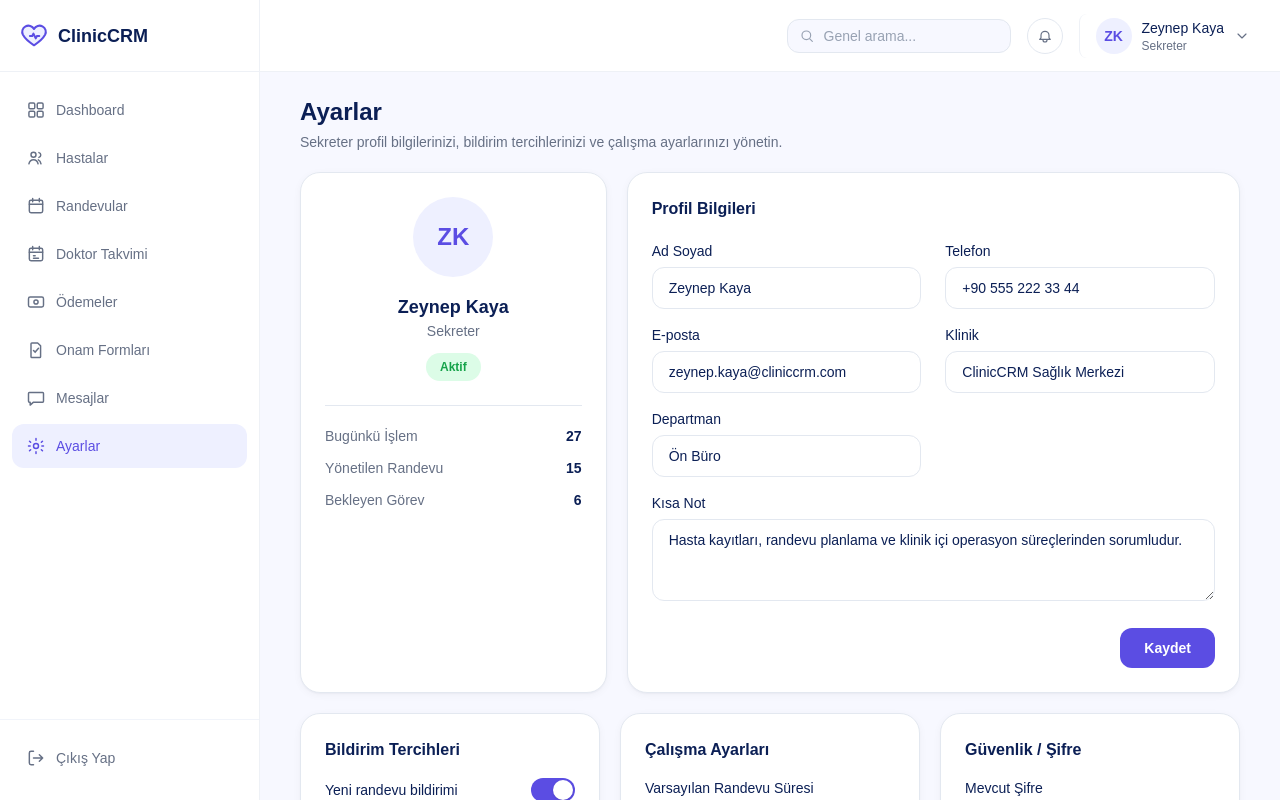
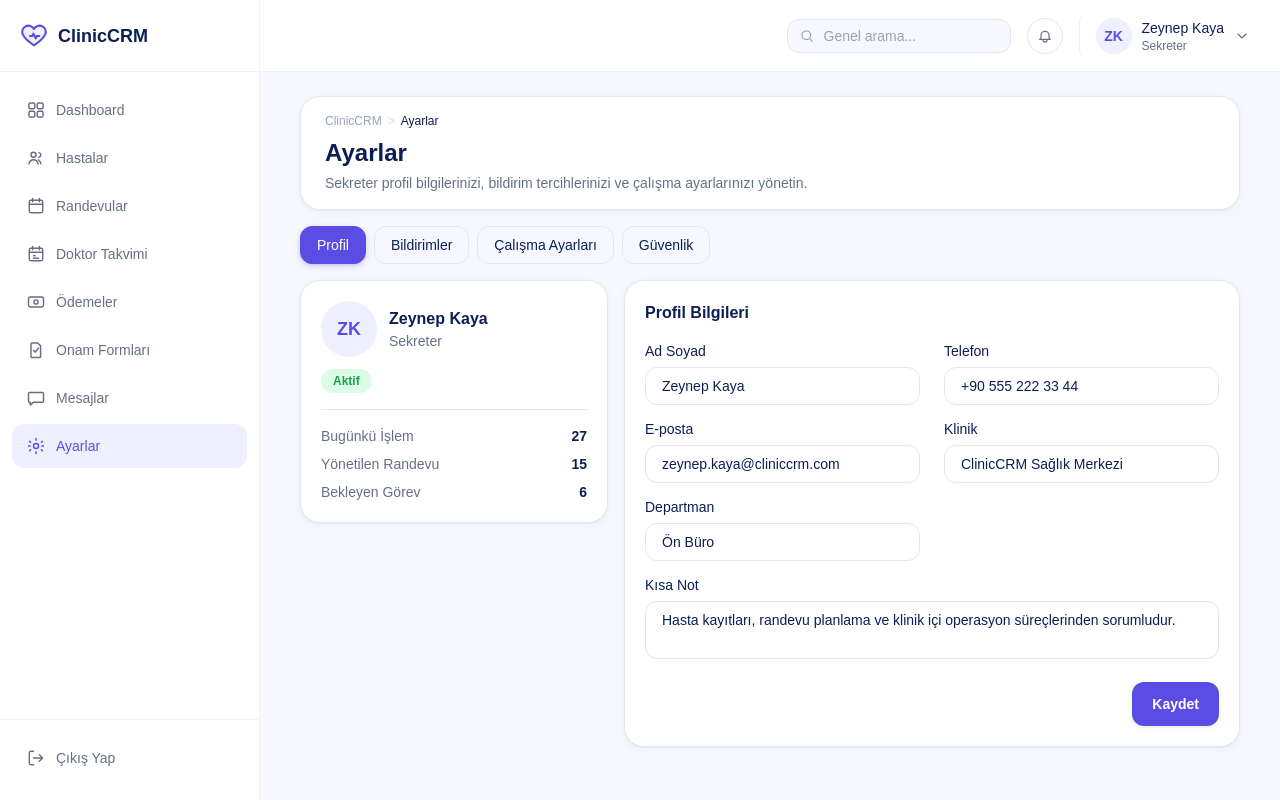
Before and after one commit to zeynep-tuna/clinic-crm, a Next.js app in the folder frontend/: page /secretary/settings in a window 1280 px wide. Built offline with nearby package versions, Linux system fonts and the light colour scheme.

Commit message:
Polish secretary settings page

```diff
--- a/frontend/app/secretary/settings/page.tsx
+++ b/frontend/app/secretary/settings/page.tsx
@@ -1,29 +1,71 @@
+"use client";
+
+import { useState } from "react";
 import SecretarySettingsProfileCard from "@/components/secretary/SecretarySettingsProfileCard";
 import SecretarySettingsForm from "@/components/secretary/SecretarySettingsForm";
 import SecretaryNotificationSettings from "@/components/secretary/SecretaryNotificationSettings";
 import SecretaryWorkPreferences from "@/components/secretary/SecretaryWorkPreferences";
 import SecretarySecuritySettings from "@/components/secretary/SecretarySecuritySettings";
 
+const tabs = ["Profil", "Bildirimler", "Çalışma Ayarları", "Güvenlik"] as const;
+
+type TabValue = (typeof tabs)[number];
+
 export default function SecretarySettingsPage() {
+  const [activeTab, setActiveTab] = useState<TabValue>("Profil");
+
   return (
-    <div className="flex flex-col gap-5">
-      <div>
-        <h1 className="text-2xl font-bold text-[#0B1F55]">Ayarlar</h1>
+    <div className="flex flex-col gap-4">
+      <div className="rounded-[20px] border border-[#E3E8F0] bg-white px-6 py-4 shadow-[0_1px_2px_rgba(16,24,40,0.04),0_2px_8px_rgba(16,24,40,0.04)]">
+        <div className="flex items-center gap-1.5 text-xs text-[#98A2B3]">
+          <span>ClinicCRM</span>
+          <span className="text-[#D0D5DD]">&gt;</span>
+          <span className="font-medium text-[#0B1F55]">Ayarlar</span>
+        </div>
+
+        <h1 className="mt-2 text-2xl font-bold text-[#0B1F55]">Ayarlar</h1>
         <p className="mt-1 text-sm text-[#667085]">
           Sekreter profil bilgilerinizi, bildirim tercihlerinizi ve çalışma ayarlarınızı yönetin.
         </p>
       </div>
 
-      <div className="grid grid-cols-1 gap-5 lg:grid-cols-[1fr_2fr]">
-        <SecretarySettingsProfileCard />
-        <SecretarySettingsForm />
+      <div className="flex flex-wrap items-center gap-2">
+        {tabs.map((tab) => {
+          const isActive = activeTab === tab;
+
+          return (
+            <button
+              key={tab}
+              type="button"
+              onClick={() => setActiveTab(tab)}
+              className={`rounded-xl border px-4 py-2 text-sm font-medium transition-colors ${
+                isActive
+                  ? "border-[#5B4DE3] bg-[#5B4DE3] text-white shadow-[0_1px_2px_rgba(16,24,40,0.06),0_2px_6px_rgba(91,77,227,0.25)]"
+                  : "border-[#E3E8F0] text-[#0B1F55] hover:border-[#DCD8FF] hover:bg-[#F7F8FF]"
+              }`}
+            >
+              {tab}
+            </button>
+          );
+        })}
       </div>
 
-      <div className="grid grid-cols-1 gap-5 lg:grid-cols-3">
-        <SecretaryNotificationSettings />
-        <SecretaryWorkPreferences />
-        <SecretarySecuritySettings />
-      </div>
+      {activeTab === "Profil" && (
+        <div className="grid grid-cols-1 items-start gap-4 lg:grid-cols-[1fr_2fr]">
+          <SecretarySettingsProfileCard />
+          <SecretarySettingsForm />
+        </div>
+      )}
+
+      {activeTab === "Bildirimler" && <SecretaryNotificationSettings />}
+
+      {activeTab === "Çalışma Ayarları" && <SecretaryWorkPreferences />}
+
+      {activeTab === "Güvenlik" && (
+        <div className="max-w-xl">
+          <SecretarySecuritySettings />
+        </div>
+      )}
     </div>
   );
 }
--- a/frontend/components/secretary/SecretaryNotificationSettings.tsx
+++ b/frontend/components/secretary/SecretaryNotificationSettings.tsx
@@ -17,12 +17,15 @@ export default function SecretaryNotificationSettings() {
   };
 
   return (
-    <div className="rounded-[20px] border border-[#E3E8F0] bg-white p-6 shadow-[0_1px_2px_rgba(16,24,40,0.04),0_2px_8px_rgba(16,24,40,0.04)]">
+    <div className="flex flex-col rounded-[20px] border border-[#E3E8F0] bg-white p-5 shadow-[0_1px_2px_rgba(16,24,40,0.04),0_2px_8px_rgba(16,24,40,0.04)]">
       <h2 className="text-base font-semibold text-[#0B1F55]">Bildirim Tercihleri</h2>
+      <p className="mt-1 text-sm text-[#667085]">
+        Sekreter panelinde almak istediğiniz bildirimleri yönetin.
+      </p>
 
-      <div className="mt-4 space-y-3">
+      <div className="mt-4 divide-y divide-[#E3E8F0]/60">
         {preferences.map((preference) => (
-          <div key={preference.id} className="flex items-center justify-between gap-3">
+          <div key={preference.id} className="flex items-center justify-between gap-3 py-2.5 first:pt-0 last:pb-0">
             <span className="text-sm text-[#0B1F55]">{preference.label}</span>
 
             <button
@@ -31,13 +34,13 @@ export default function SecretaryNotificationSettings() {
               aria-checked={preference.enabled}
               aria-label={preference.label}
               onClick={() => toggle(preference.id)}
-              className={`relative h-6 w-11 shrink-0 rounded-full transition-colors ${
+              className={`relative h-5.5 w-10 shrink-0 rounded-full transition-colors ${
                 preference.enabled ? "bg-[#5B4DE3]" : "bg-[#E3E8F0]"
               }`}
             >
               <span
-                className={`absolute left-0.5 top-0.5 h-5 w-5 rounded-full bg-white shadow-sm transition-transform ${
-                  preference.enabled ? "translate-x-5" : "translate-x-0"
+                className={`absolute left-0.5 top-0.5 h-4.5 w-4.5 rounded-full bg-white shadow-sm transition-transform ${
+                  preference.enabled ? "translate-x-4.5" : "translate-x-0"
                 }`}
               />
             </button>
@@ -45,11 +48,11 @@ export default function SecretaryNotificationSettings() {
         ))}
       </div>
 
-      <div className="mt-5 flex justify-end">
+      <div className="mt-4 flex justify-end">
         <button
           type="button"
           onClick={handleSave}
-          className="rounded-xl bg-[#5B4DE3] px-6 py-2.5 text-sm font-semibold text-white hover:bg-[#4c3fd1]"
+          className="flex h-11 items-center justify-center rounded-xl bg-[#5B4DE3] px-5 text-sm font-semibold text-white shadow-[0_1px_2px_rgba(16,24,40,0.04),0_2px_8px_rgba(16,24,40,0.06)] transition-colors hover:bg-[#4c3fd1]"
         >
           Kaydet
         </button>
--- a/frontend/components/secretary/SecretarySecuritySettings.tsx
+++ b/frontend/components/secretary/SecretarySecuritySettings.tsx
@@ -32,18 +32,29 @@ export default function SecretarySecuritySettings() {
   return (
     <form
       onSubmit={handleSubmit}
-      className="rounded-[20px] border border-[#E3E8F0] bg-white p-6 shadow-[0_1px_2px_rgba(16,24,40,0.04),0_2px_8px_rgba(16,24,40,0.04)]"
+      className="flex flex-col rounded-[20px] border border-[#E3E8F0] bg-white p-5 shadow-[0_1px_2px_rgba(16,24,40,0.04),0_2px_8px_rgba(16,24,40,0.04)]"
     >
-      <h2 className="text-base font-semibold text-[#0B1F55]">Güvenlik / Şifre</h2>
+      <div className="flex items-center gap-2.5">
+        <span className="flex h-9 w-9 shrink-0 items-center justify-center rounded-xl bg-[#EEF0FF] text-[#5B4DE3]">
+          <svg viewBox="0 0 24 24" fill="none" stroke="currentColor" strokeWidth={1.75} className="h-4.5 w-4.5">
+            <rect x="5" y="10.5" width="14" height="9.5" rx="2" />
+            <path strokeLinecap="round" d="M8 10.5V7.5a4 4 0 0 1 8 0v3" />
+          </svg>
+        </span>
+        <h2 className="text-base font-semibold text-[#0B1F55]">Güvenlik / Şifre</h2>
+      </div>
+      <p className="mt-1 text-sm text-[#667085]">
+        Hesap güvenliğiniz için şifrenizi düzenli olarak güncelleyin.
+      </p>
 
-      <div className="mt-4 space-y-4">
+      <div className="mt-4 space-y-3.5">
         <div>
           <label className="mb-1.5 block text-sm font-medium text-[#0B1F55]">Mevcut Şifre</label>
           <input
             type="password"
             value={form.currentPassword}
             onChange={(event) => updateField("currentPassword", event.target.value)}
-            className="w-full rounded-xl border border-[#E3E8F0] px-4 py-2.5 text-sm text-[#0B1F55] placeholder:text-[#98A2B3] focus:border-[#5B4DE3] focus:outline-none focus:ring-2 focus:ring-[#5B4DE3]/20"
+            className="w-full rounded-xl border border-[#E3E8F0] px-4 py-2 text-sm text-[#0B1F55] placeholder:text-[#98A2B3] focus:border-[#5B4DE3] focus:outline-none focus:ring-2 focus:ring-[#5B4DE3]/20"
           />
         </div>
 
@@ -53,7 +64,7 @@ export default function SecretarySecuritySettings() {
             type="password"
             value={form.newPassword}
             onChange={(event) => updateField("newPassword", event.target.value)}
-            className="w-full rounded-xl border border-[#E3E8F0] px-4 py-2.5 text-sm text-[#0B1F55] placeholder:text-[#98A2B3] focus:border-[#5B4DE3] focus:outline-none focus:ring-2 focus:ring-[#5B4DE3]/20"
+            className="w-full rounded-xl border border-[#E3E8F0] px-4 py-2 text-sm text-[#0B1F55] placeholder:text-[#98A2B3] focus:border-[#5B4DE3] focus:outline-none focus:ring-2 focus:ring-[#5B4DE3]/20"
           />
         </div>
 
@@ -65,15 +76,15 @@ export default function SecretarySecuritySettings() {
             type="password"
             value={form.confirmPassword}
             onChange={(event) => updateField("confirmPassword", event.target.value)}
-            className="w-full rounded-xl border border-[#E3E8F0] px-4 py-2.5 text-sm text-[#0B1F55] placeholder:text-[#98A2B3] focus:border-[#5B4DE3] focus:outline-none focus:ring-2 focus:ring-[#5B4DE3]/20"
+            className="w-full rounded-xl border border-[#E3E8F0] px-4 py-2 text-sm text-[#0B1F55] placeholder:text-[#98A2B3] focus:border-[#5B4DE3] focus:outline-none focus:ring-2 focus:ring-[#5B4DE3]/20"
           />
         </div>
       </div>
 
-      <div className="mt-5 flex justify-end">
+      <div className="mt-4 flex justify-end">
         <button
           type="submit"
-          className="rounded-xl border border-[#E3E8F0] px-6 py-2.5 text-sm font-semibold text-[#0B1F55] hover:bg-[#F7F8FF]"
+          className="flex h-11 items-center justify-center rounded-xl border border-[#E3E8F0] px-5 text-sm font-semibold text-[#0B1F55] transition-colors hover:border-[#DCD8FF] hover:bg-[#F7F8FF]"
         >
           Şifreyi Güncelle
         </button>
--- a/frontend/components/secretary/SecretarySettingsForm.tsx
+++ b/frontend/components/secretary/SecretarySettingsForm.tsx
@@ -37,18 +37,18 @@ export default function SecretarySettingsForm() {
   return (
     <form
       onSubmit={handleSubmit}
-      className="rounded-[20px] border border-[#E3E8F0] bg-white p-6 shadow-[0_1px_2px_rgba(16,24,40,0.04),0_2px_8px_rgba(16,24,40,0.04)]"
+      className="rounded-[20px] border border-[#E3E8F0] bg-white p-5 shadow-[0_1px_2px_rgba(16,24,40,0.04),0_2px_8px_rgba(16,24,40,0.04)]"
     >
       <h2 className="text-base font-semibold text-[#0B1F55]">Profil Bilgileri</h2>
 
-      <div className="mt-5 grid grid-cols-1 gap-x-6 gap-y-4 sm:grid-cols-2">
+      <div className="mt-4 grid grid-cols-1 gap-x-6 gap-y-3.5 sm:grid-cols-2">
         <div>
           <label className="mb-1.5 block text-sm font-medium text-[#0B1F55]">Ad Soyad</label>
           <input
             type="text"
             value={form.fullName}
             onChange={(event) => updateField("fullName", event.target.value)}
-            className="w-full rounded-xl border border-[#E3E8F0] px-4 py-2.5 text-sm text-[#0B1F55] placeholder:text-[#98A2B3] focus:border-[#5B4DE3] focus:outline-none focus:ring-2 focus:ring-[#5B4DE3]/20"
+            className="w-full rounded-xl border border-[#E3E8F0] px-4 py-2 text-sm text-[#0B1F55] placeholder:text-[#98A2B3] focus:border-[#5B4DE3] focus:outline-none focus:ring-2 focus:ring-[#5B4DE3]/20"
           />
         </div>
 
@@ -58,7 +58,7 @@ export default function SecretarySettingsForm() {
             type="text"
             value={form.phone}
             onChange={(event) => updateField("phone", event.target.value)}
-            className="w-full rounded-xl border border-[#E3E8F0] px-4 py-2.5 text-sm text-[#0B1F55] placeholder:text-[#98A2B3] focus:border-[#5B4DE3] focus:outline-none focus:ring-2 focus:ring-[#5B4DE3]/20"
+            className="w-full rounded-xl border border-[#E3E8F0] px-4 py-2 text-sm text-[#0B1F55] placeholder:text-[#98A2B3] focus:border-[#5B4DE3] focus:outline-none focus:ring-2 focus:ring-[#5B4DE3]/20"
           />
         </div>
 
@@ -68,7 +68,7 @@ export default function SecretarySettingsForm() {
             type="email"
             value={form.email}
             onChange={(event) => updateField("email", event.target.value)}
-            className="w-full rounded-xl border border-[#E3E8F0] px-4 py-2.5 text-sm text-[#0B1F55] placeholder:text-[#98A2B3] focus:border-[#5B4DE3] focus:outline-none focus:ring-2 focus:ring-[#5B4DE3]/20"
+            className="w-full rounded-xl border border-[#E3E8F0] px-4 py-2 text-sm text-[#0B1F55] placeholder:text-[#98A2B3] focus:border-[#5B4DE3] focus:outline-none focus:ring-2 focus:ring-[#5B4DE3]/20"
           />
         </div>
 
@@ -78,7 +78,7 @@ export default function SecretarySettingsForm() {
             type="text"
             value={form.clinic}
             onChange={(event) => updateField("clinic", event.target.value)}
-            className="w-full rounded-xl border border-[#E3E8F0] px-4 py-2.5 text-sm text-[#0B1F55] placeholder:text-[#98A2B3] focus:border-[#5B4DE3] focus:outline-none focus:ring-2 focus:ring-[#5B4DE3]/20"
+            className="w-full rounded-xl border border-[#E3E8F0] px-4 py-2 text-sm text-[#0B1F55] placeholder:text-[#98A2B3] focus:border-[#5B4DE3] focus:outline-none focus:ring-2 focus:ring-[#5B4DE3]/20"
           />
         </div>
 
@@ -88,7 +88,7 @@ export default function SecretarySettingsForm() {
             type="text"
             value={form.department}
             onChange={(event) => updateField("department", event.target.value)}
-            className="w-full rounded-xl border border-[#E3E8F0] px-4 py-2.5 text-sm text-[#0B1F55] placeholder:text-[#98A2B3] focus:border-[#5B4DE3] focus:outline-none focus:ring-2 focus:ring-[#5B4DE3]/20"
+            className="w-full rounded-xl border border-[#E3E8F0] px-4 py-2 text-sm text-[#0B1F55] placeholder:text-[#98A2B3] focus:border-[#5B4DE3] focus:outline-none focus:ring-2 focus:ring-[#5B4DE3]/20"
           />
         </div>
 
@@ -97,16 +97,16 @@ export default function SecretarySettingsForm() {
           <textarea
             value={form.note}
             onChange={(event) => updateField("note", event.target.value)}
-            rows={3}
-            className="w-full rounded-xl border border-[#E3E8F0] px-4 py-2.5 text-sm text-[#0B1F55] placeholder:text-[#98A2B3] focus:border-[#5B4DE3] focus:outline-none focus:ring-2 focus:ring-[#5B4DE3]/20"
+            rows={2}
+            className="w-full resize-none rounded-xl border border-[#E3E8F0] px-4 py-2 text-sm text-[#0B1F55] placeholder:text-[#98A2B3] focus:border-[#5B4DE3] focus:outline-none focus:ring-2 focus:ring-[#5B4DE3]/20"
           />
         </div>
       </div>
 
-      <div className="mt-5 flex justify-end">
+      <div className="mt-4 flex justify-end">
         <button
           type="submit"
-          className="rounded-xl bg-[#5B4DE3] px-6 py-2.5 text-sm font-semibold text-white hover:bg-[#4c3fd1]"
+          className="flex h-11 items-center justify-center rounded-xl bg-[#5B4DE3] px-5 text-sm font-semibold text-white shadow-[0_1px_2px_rgba(16,24,40,0.04),0_2px_8px_rgba(16,24,40,0.06)] transition-colors hover:bg-[#4c3fd1]"
         >
           Kaydet
         </button>
--- a/frontend/components/secretary/SecretarySettingsProfileCard.tsx
+++ b/frontend/components/secretary/SecretarySettingsProfileCard.tsx
@@ -2,21 +2,23 @@ import { secretarySettingsProfile } from "@/data/secretarySettings";
 
 export default function SecretarySettingsProfileCard() {
   return (
-    <div className="rounded-[20px] border border-[#E3E8F0] bg-white p-6 shadow-[0_1px_2px_rgba(16,24,40,0.04),0_2px_8px_rgba(16,24,40,0.04)]">
-      <div className="flex flex-col items-center text-center">
-        <div className="flex h-20 w-20 items-center justify-center rounded-full bg-[#EEF0FF] text-2xl font-bold text-[#5B4DE3]">
+    <div className="rounded-[20px] border border-[#E3E8F0] bg-white p-5 shadow-[0_1px_2px_rgba(16,24,40,0.04),0_2px_8px_rgba(16,24,40,0.04)]">
+      <div className="flex items-center gap-3">
+        <div className="flex h-14 w-14 shrink-0 items-center justify-center rounded-full bg-[#EEF0FF] text-lg font-bold text-[#5B4DE3]">
           ZK
         </div>
 
-        <p className="mt-4 text-lg font-bold text-[#0B1F55]">{secretarySettingsProfile.fullName}</p>
-        <p className="text-sm text-[#667085]">{secretarySettingsProfile.role}</p>
-
-        <span className="mt-3 inline-block rounded-full bg-[#DCFCE7] px-3.5 py-1.5 text-xs font-semibold text-[#16A34A]">
-          {secretarySettingsProfile.workStatus}
-        </span>
+        <div className="min-w-0">
+          <p className="truncate text-base font-bold text-[#0B1F55]">{secretarySettingsProfile.fullName}</p>
+          <p className="text-sm text-[#667085]">{secretarySettingsProfile.role}</p>
+        </div>
       </div>
 
-      <div className="mt-6 space-y-3 border-t border-[#E3E8F0] pt-5">
+      <span className="mt-3 inline-block rounded-full bg-[#DCFCE7] px-3 py-1 text-xs font-semibold text-[#16A34A]">
+        {secretarySettingsProfile.workStatus}
+      </span>
+
+      <div className="mt-4 space-y-2 border-t border-[#E3E8F0] pt-4">
         <div className="flex items-center justify-between">
           <span className="text-sm text-[#667085]">Bugünkü İşlem</span>
           <span className="text-sm font-semibold text-[#0B1F55]">{secretarySettingsProfile.todayTasks}</span>
```
Also changed, not shown: frontend/components/secretary/SecretaryWorkPreferences.tsx (+18 -12 lines).
